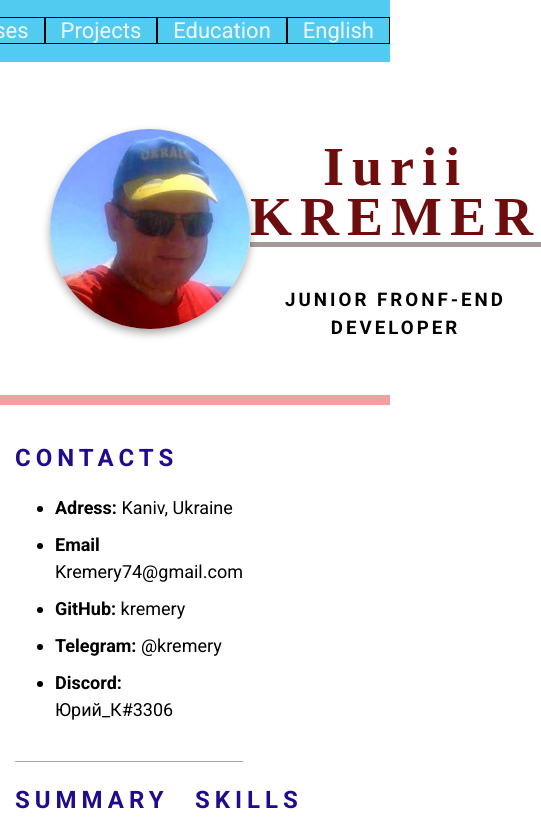
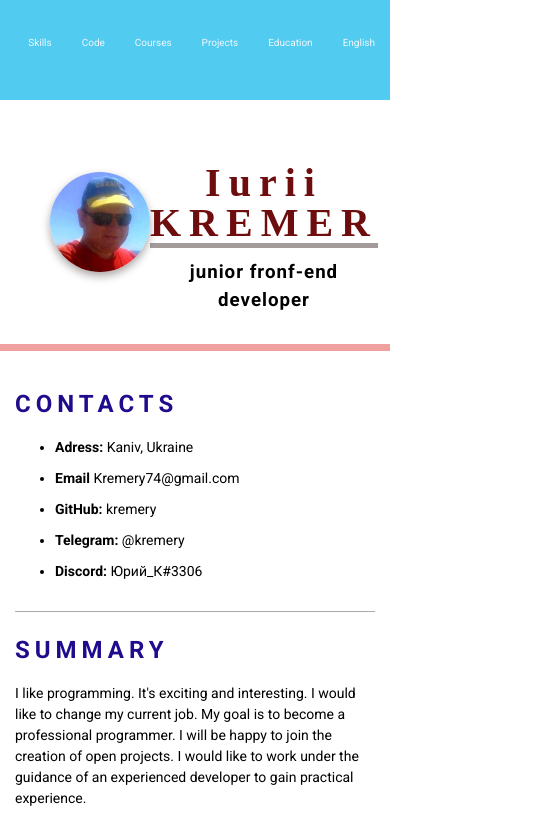
Before and after one commit to Kremery/rsschool-cv, a plain HTML site: page index.html in a window 390 px wide. Shown: the top 833 px of the page, 541 px wide, since content can reach past the window. Drawn offline with Linux system fonts and the light colour scheme; a web font is replaced by a local one.

Commit message:
feat: add media request

```diff
--- a/css/style.css
+++ b/css/style.css
@@ -25,21 +25,6 @@ body{
   margin: 0 auto;
 }
 
-/* медиазапросы */
-@media (max-width: 768px) {
-  .section-container-items {
-    flex: 0 1 100%;
-  }
-  .nav-link {
-    font-size: 10px;
-    border: 1px solid #000;
-  }
-  .section-prof-ava {
-    width: 100px;
-    height: 00px;}
-}
-
-
 /* block header */
 .header {
   background: rgb(81, 203, 240);
@@ -50,16 +35,16 @@ body{
   justify-content: flex-end;
   align-items: center;
   list-style: none;
+  font-size: 22px;
 }
 .nav-link {
   padding: 0 15px;
   line-height: 30px;
   text-decoration: none;
   color: aliceblue;
-  font-size: 22px;
+  /* font-size: 22px; */
   font-weight: 400;
   transition: .9s;
-
 }
 a:hover {
   color: rgb(73, 226, 43);
@@ -70,7 +55,7 @@ a:hover {
   display: flex;
   justify-content: space-around;
   width: 100%;
-  padding: 35px 50px 35px;
+  padding: 35px 50px;
   border-bottom: 10px solid #f1a0a0;
 }
 .section-prof-item {
@@ -163,3 +148,54 @@ a:hover {
 .logo-rss {
   width: 100%;
 }
+
+
+/* ----------------------------- */
+/* медиазапросы */
+@media (max-width: 768px) {
+  .section-container-items {
+    flex: 0 1 100%;
+  }
+  .nav-link {
+    font-size: 16px ;
+  }
+  .section-prof {
+    padding: 30px 50px;
+    border-bottom: 7px solid #f1a0a0;
+}
+  .section-prof-item img {
+    width: 100px;
+    height: 100px;}
+  .section-prof-title {
+    margin-bottom: 10px;
+    /* color: #6e0d0d; */
+    font-size: 40px;
+    font-weight: 700;
+    letter-spacing: 8px;
+    word-spacing: normal;
+    line-height: 40px;
+    border-bottom: 5px solid #240f0f6b;
+  }
+  .section-prof-subtitle {
+    text-transform: none;
+    letter-spacing: 1px;
+    margin: 0;
+  }
+  .section-container-items {
+    padding-bottom: 15px;
+    font-size: 14px;
+  }
+  .section-education {
+    border-bottom: 1px solid #13070759;
+  }
+}
+
+@media (max-width: 620px) {
+  .header{
+    height: 100px;
+  }
+  .nav-link {
+    font-size: 10px ;
+  }
+}
+/* --------------------------------- */
```
Also changed, not shown: index.html (+0 -8 lines).
